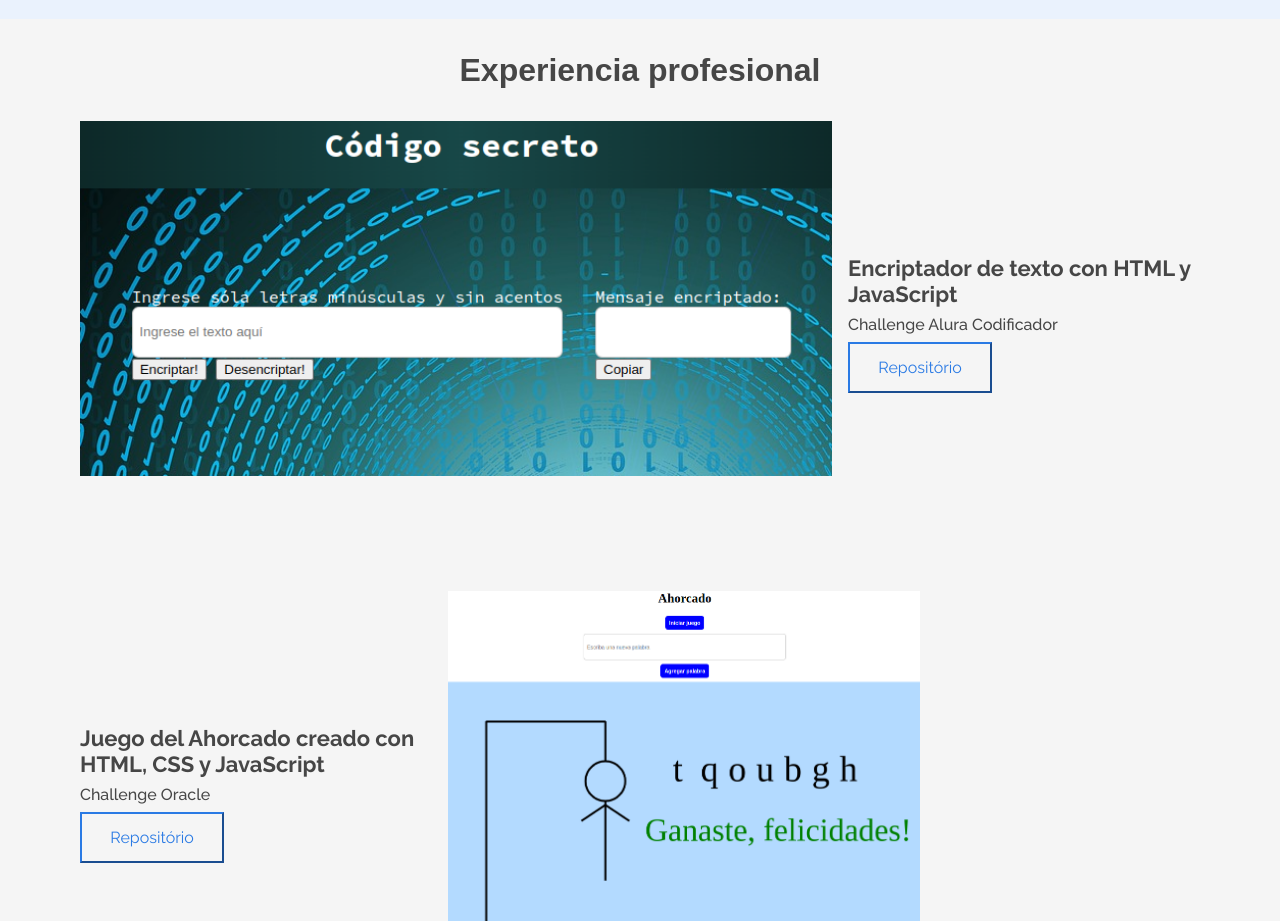
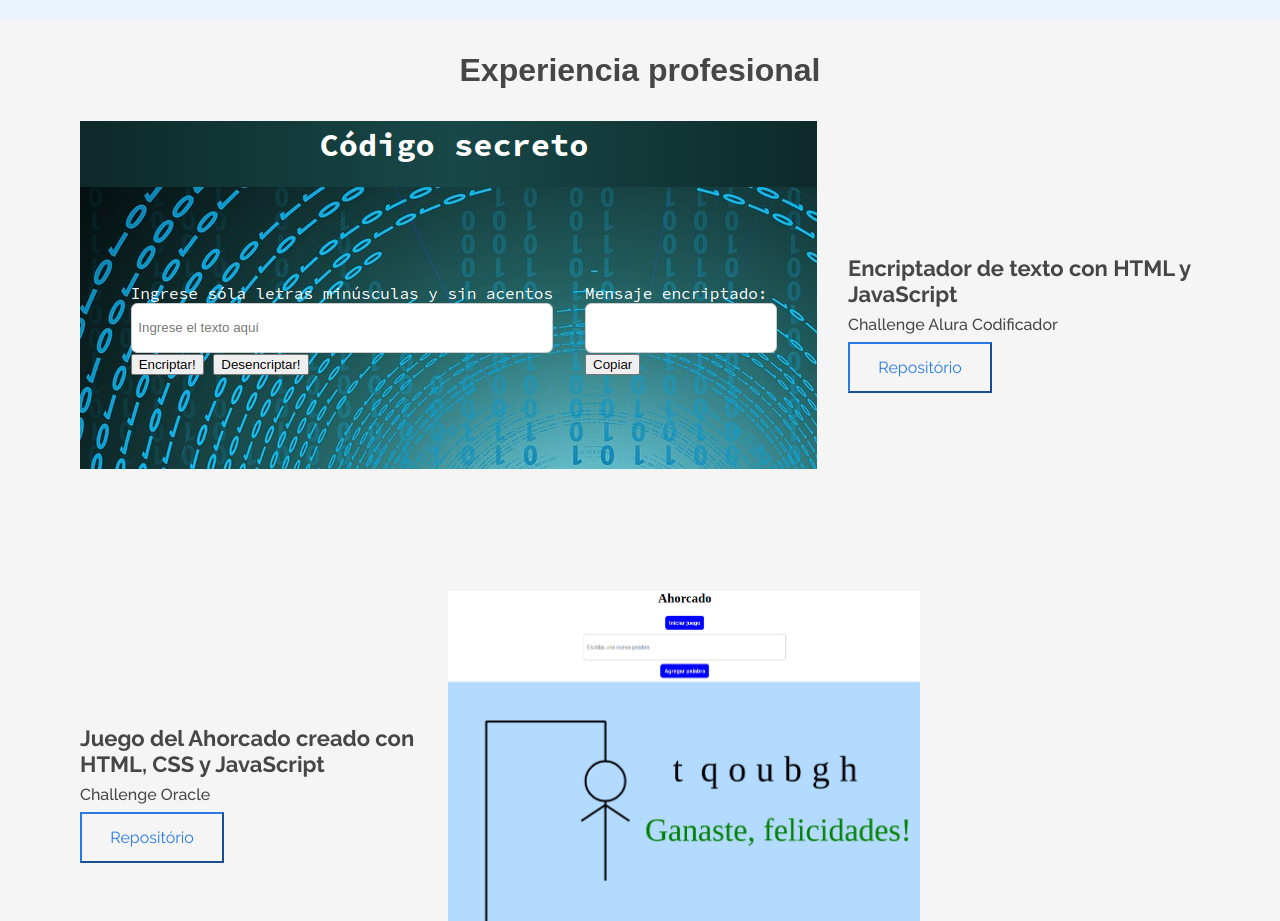
Before and after one commit to miguelbada/ChallengeOracleOne3-Front-End-Portafolio, a plain HTML site: page index.html in a window 1280 px wide. Shown: the part 1920-2841 px from the top of the page. Drawn offline with Linux system fonts and the light colour scheme.

Commit message:
arreglando backgroung images 2

```diff
--- a/index.html
+++ b/index.html
@@ -149,7 +149,9 @@
             <a name="proyectos"></a><h1 class="titulo">Experiencia profesional</h1>
             <div class="experiencia__container">
                 <div class="experiencia__container___info">
-                    <div class="experiencia__container___imagen experiencia__imagen1" style="background-image: url('/img/encriptacion.png');"></div>
+                    <div class="experiencia__container___imagen experiencia__imagen1">
+                        <img src="/img/encriptacion.png" alt="">
+                    </div>
                     <div class="experiencia__container___descripcion">
                         <h2 class="subtitulo largo-de-parrafo">Encriptador de texto con HTML y JavaScript</h2>
                         <p class="parrafo">Challenge Alura Codificador</p>
```
